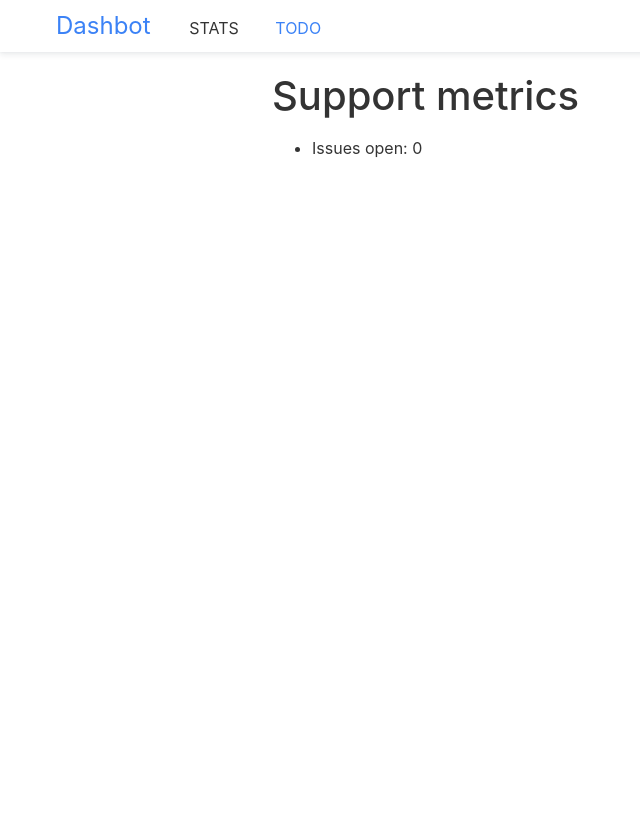
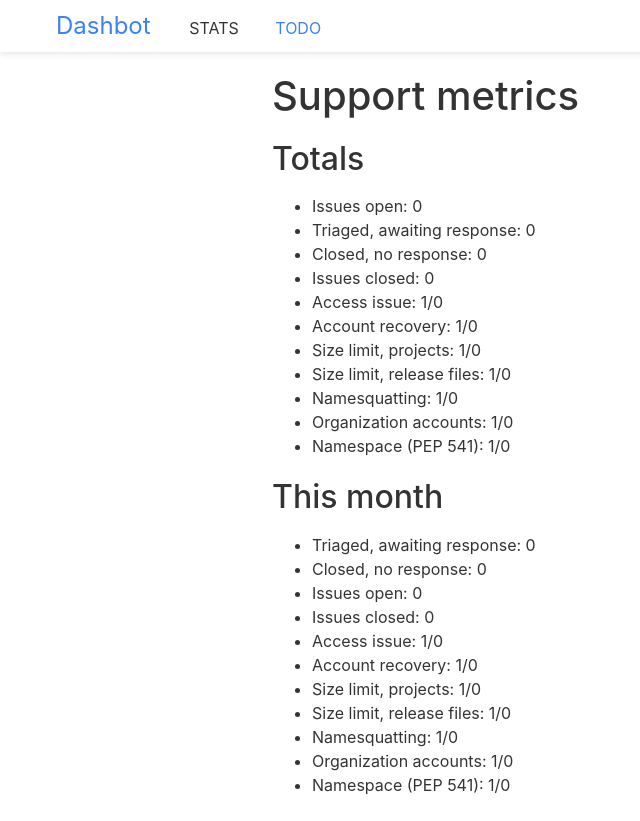
Before and after one commit to benjaoming/support-dashbot, a Django app: page / in a window 1280 px wide. Shown: the whole page, without its empty margins (0-640 px from the left). Before the commit the page ends 158 px from the top, so only its background shows below. Run offline with Django 5.2, Linux system fonts and the light colour scheme; tables that the repository leaves empty hold one stand-in row (values such as "Sample post").

Commit message:
mockup some dashboard features

```diff
--- a/dashbot/templates/dashbot/index.html
+++ b/dashbot/templates/dashbot/index.html
@@ -3,8 +3,36 @@
 {% block main %}
 <h1>Support metrics</h1>
 
+<h2>Totals</h2>
+
 <ul>
   <li>Issues open: {{ issues_open.count }}</li>
+  <li>Triaged, awaiting response: {{ issues_open.count }}</li>
+  <li>Closed, no response: 0</li>
+  <li>Issues closed: 0</li>
+  <li>Access issue: 1/0</li>
+  <li>Account recovery: 1/0</li>
+  <li>Size limit, projects: 1/0</li>
+  <li>Size limit, release files: 1/0</li>
+  <li>Namesquatting: 1/0</li>
+  <li>Organization accounts: 1/0</li>
+  <li>Namespace (PEP 541): 1/0</li>
+</ul>
+
+<h2>This month</h2>
+
+<ul>
+  <li>Triaged, awaiting response: {{ issues_open.count }}</li>
+  <li>Closed, no response: 0</li>
+  <li>Issues open: {{ issues_open.count }}</li>
+  <li>Issues closed: 0</li>
+  <li>Access issue: 1/0</li>
+  <li>Account recovery: 1/0</li>
+  <li>Size limit, projects: 1/0</li>
+  <li>Size limit, release files: 1/0</li>
+  <li>Namesquatting: 1/0</li>
+  <li>Organization accounts: 1/0</li>
+  <li>Namespace (PEP 541): 1/0</li>
 </ul>
 
 {% endblock %}
```
Also changed, not shown: dashbot/templates/dashbot/todo.html (+12 -0 lines).
